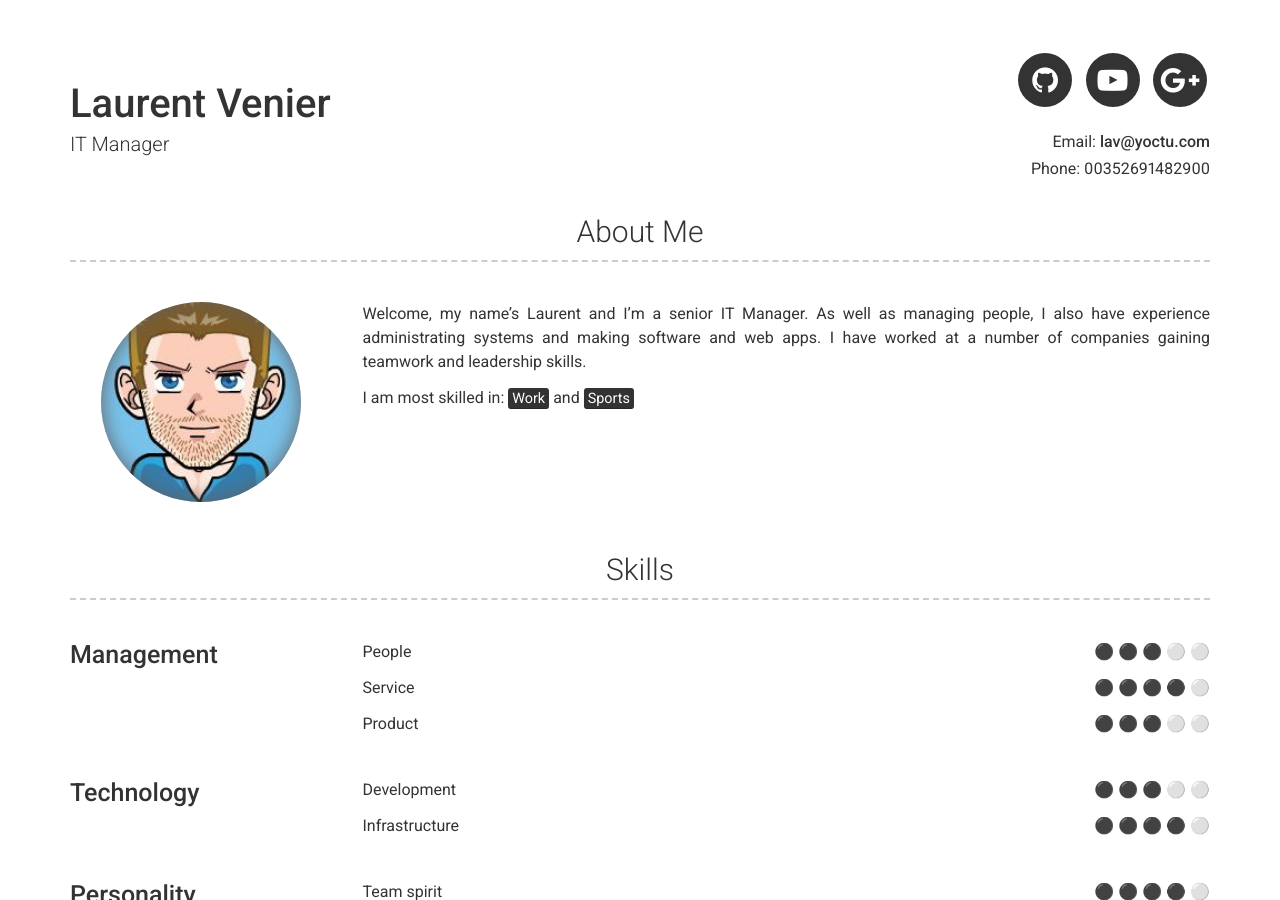
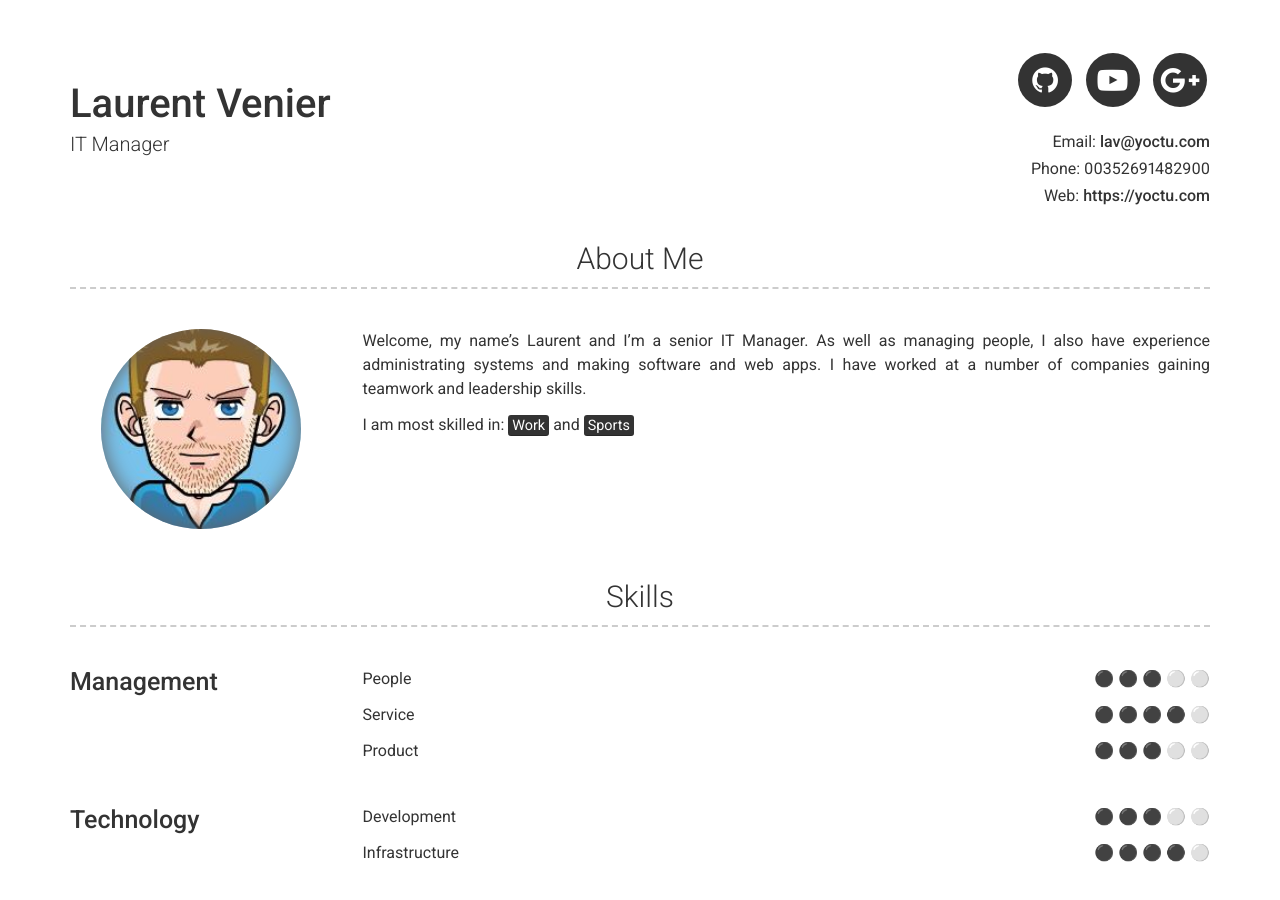
Before and after one commit to lvenier/lvenier.github.io, a Jekyll site: the page built from index.md, in a window 1280 px wide and 900 px high. Built offline with Jekyll 4.4.1, drawn with Linux system fonts in a browser that asks for light colours; emoji names are drawn with the system emoji font; some of the changed lines change nothing that is shown.

Commit message:
Update _config.yml

```diff
--- a/_config.yml
+++ b/_config.yml
@@ -9,7 +9,7 @@ company: Yoctu
 current: New York, USA
 email: lav@yoctu.com
 phone: 00352691482900
-web: https://yoctu.com
+website: https://yoctu.com
 
 # Social links
 google_analytics: UA-143362902-1
```
